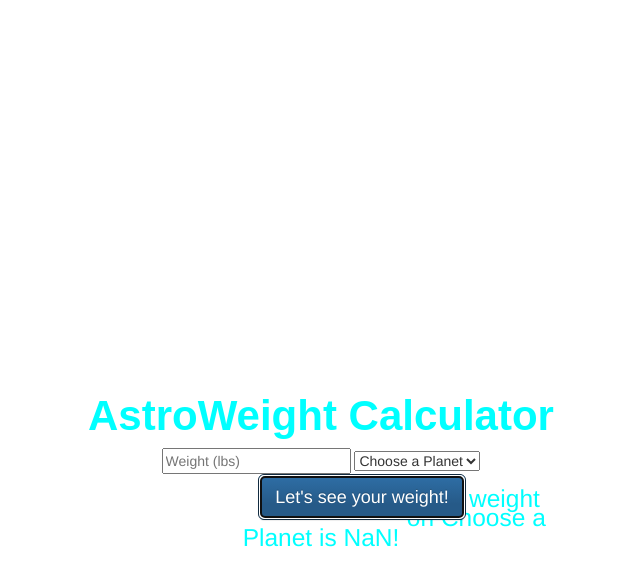
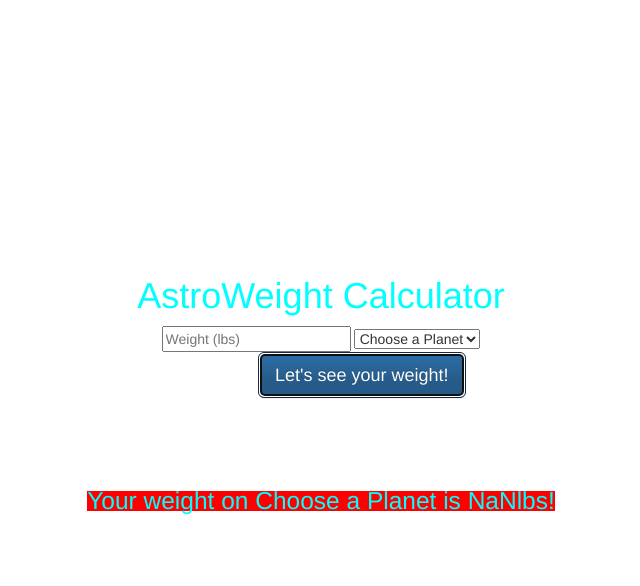
Before and after one commit to ninverno85/Astro-Weight-Calculator, a website: page index.html in a window 1280 px wide. Both pictures are taken after a click on the button "Let's see your weight!". Shown: the whole page, without its empty margins (319-959 px from the left). Drawn offline with nearby package versions, Linux system fonts and the light colour scheme.

Commit message:
Added click handler and finished project

```diff
--- a/main.js
+++ b/main.js
@@ -6,11 +6,11 @@ var planets = [
   ['Saturn', 1.139],
   ['Jupiter', 2.640],
   ['Mars', 0.3895],
-  ['Moon', 0.1655],
+  ['the Moon', 0.1655],
   ['Earth', 1],
   ['Venus', 0.9032],
   ['Mercury', 0.377],
-  ['Sun', 27.9]
+  ['the Sun', 27.9]
 ];
 
 //Adding code to dynamically generate planets dropdown
@@ -38,7 +38,7 @@ document.getElementById('calculateWeight').onclick = function handleClickEvent(e
    round that result to two decimal places */
   var planetWeight = Math.round(userWeight * gravity);
   // Printing to the story variable to display the results for the user to view.
-  var story = 'Your ' + 'weight ' + 'on ' + planetName + ' is ' + planetWeight + '!';
+  var story = 'Your ' + 'weight ' + 'on ' + planetName + ' is ' + planetWeight  + 'lbs!';
   document.getElementById("output").innerHTML = story;
 }
 
--- a/style.css
+++ b/style.css
@@ -10,7 +10,7 @@ body {
 
 #page-wrap {
   display: inline-block;
-  margin: 30% auto;
+  margin: 20% auto;
   text-align: center;
 }
 
@@ -25,14 +25,6 @@ h1, h2, p {
   color: #00FFFF;
 }
 
-h1 {
-  font-family: 'Changa One', sans-serif;
-  margin: 15px 0;
-  font-size: 3.0em;
-  font-weight: bolder;
-  line-height: 0.8em;
-}
-
 h2 {
   ont-family: 'Changa One', sans-serif;
   margin: 15px 0;
@@ -43,8 +35,21 @@ h2 {
 
 p {
   ont-family: 'Changa One', sans-serif;
-  margin: 15px 0;
   font-size: 1.75em;
   font-weight: normal;
   line-height: 0.8em;
+  text-align: center;
+  display: inline-block;
+  margin: 20% auto;
+  background-color: #FF0000;
 }
+
+button {
+  text-align: center;
+  margin: auto;
+}
+
+option {
+  text-align: center;
+  margin: auto;
+}
```
Also changed, not shown: index.html (+1 -0 lines).
